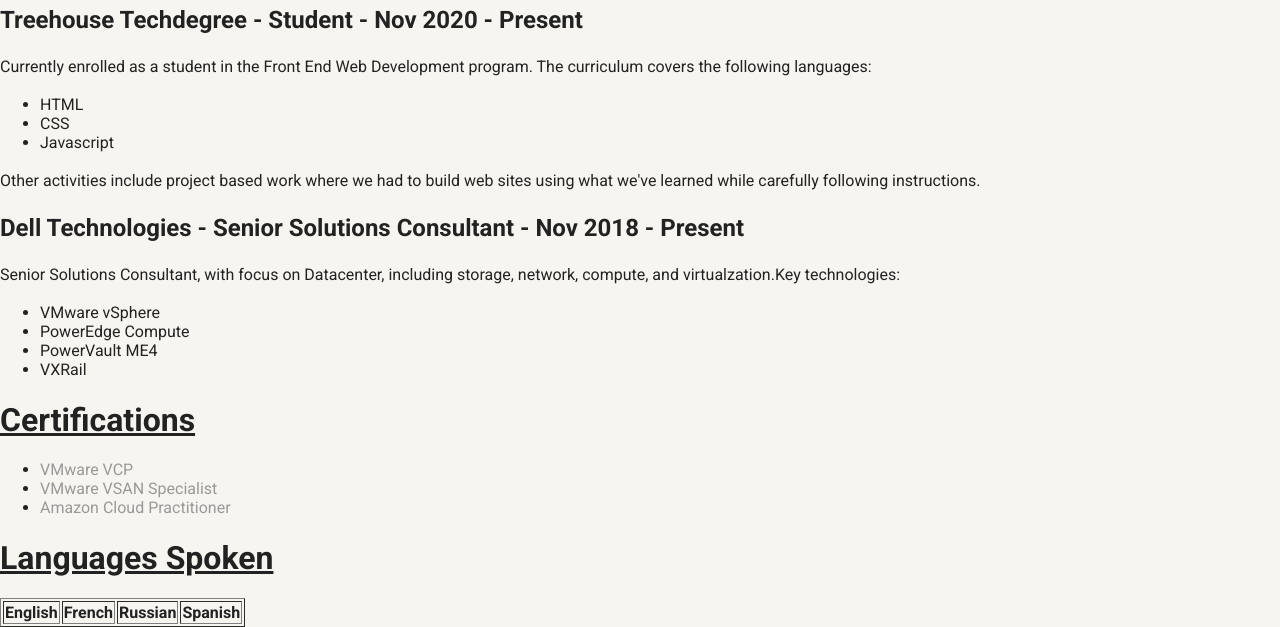
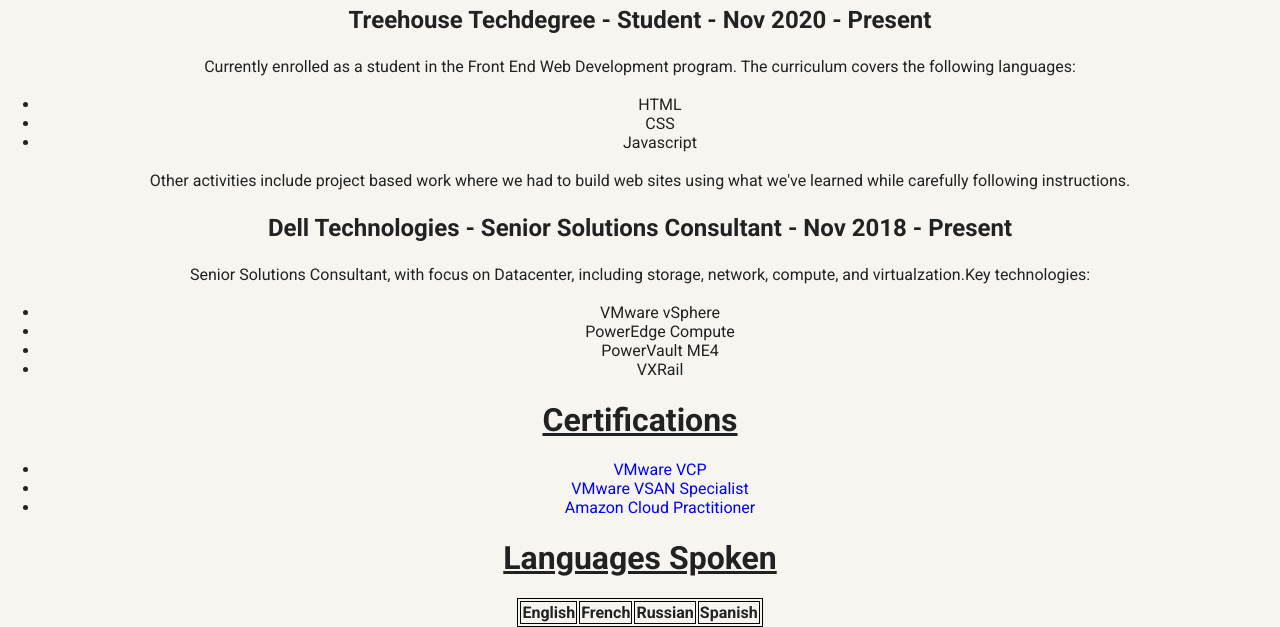
Before and after one commit to AndreyPogosyan/techdegree-project-1, a plain HTML site: page experience.html in a window 1280 px wide. Shown: the part 603-1230 px from the top of the page. Drawn offline with Linux system fonts and the light colour scheme; a web font is replaced by a local one.

Commit message:
fixing_code

```diff
--- a/experience.html
+++ b/experience.html
@@ -11,7 +11,7 @@
             <div>
                 <img src="images/me.png" alt="Photo of Andrey Pogosyan">
                 <h2 class="name">Andrey Pogosyan</h2>
-                <h3 class="role">Web Developer</h4>
+                <h3 class="role">Web Developer</h3>
                 <h4 class="role">Montreal, QC, Canada</h4>
                 <h4 class="role">Phone: (555) 555-555</h4>
             </div>
@@ -26,7 +26,7 @@
             <hr style="height:2px;border-width:0;color:gray;background-color:gray">
 
         <main>
-                <div align="left">
+            <div class="align-center">
                 <h1 style="text-decoration:underline;">Experience</h1>
                 <h2>Treehouse Techdegree - Student - Nov 2020 - Present</h2>
                 <p>Currently enrolled as a student in the Front End Web Development program. The curriculum covers the following languages:</p>
@@ -47,38 +47,26 @@
                 </ul>
             </div>
 
-                <div align="left">
+            <div class="align-center">
                 <h1 style="text-decoration:underline;">Certifications</h1>
                     <ul>
                         <li><a href="https://www.vmware.com/education-services/certification/vcp-dcv.html" target="_blank">VMware VCP</a></li>
-                            <li><a href="https://www.vmware.com/education-services/certification/vsan-specialist.html">VMware VSAN Specialist</a></li>
-                            <li><a href="https://aws.amazon.com/training/learn-about/cloud-practitioner/">Amazon Cloud Practitioner</a></li>
+                        <li><a href="https://www.vmware.com/education-services/certification/vsan-specialist.html" target="_blank">VMware VSAN Specialist</a></li>
+                        <li><a href="https://aws.amazon.com/training/learn-about/cloud-practitioner/" target="_blank">Amazon Cloud Practitioner</a></li>
                     </ul>
             </div>
 
-                <div align="left">
+            <div class="align-center">
                 <h1 style="text-decoration:underline;">Languages Spoken</h1>
-                       <table border="1">
+                    <table class="solid">
                         <tr>
                             <th>English</th>
                             <th>French</th>
                             <th>Russian</th>
                             <th>Spanish</th>
                         </tr>
+                    </table>
                 </div>
             </main>
-
-
-
-
-
-
-
-
-
-
-
-
-
         </body>
 </html>
--- a/styles.css
+++ b/styles.css
@@ -207,6 +207,20 @@
     width: 150px;
   }
 
+  .align-center {
+    align-items: center;
+  }
+
+  table.solid {
+    border-style: solid;
+    margin-left: auto;
+    margin-right: auto;
+  }
+
+  table, tr, th {
+    border: 1px solid black;
+  }
+
   main {
     padding-top: 20px;
   }
@@ -215,6 +229,30 @@
     line-height: 1.6em;
   }
 
+  a:link {
+    color: blue;
+    background-color: transparent;
+    text-decoration: none;
+  }
+
+  a:visited {
+    color: purple;
+    background-color: transparent;
+    text-decoration: none;
+  }
+
+  a:hover {
+    color: red;
+    background-color: transparent;
+    text-decoration: underline;
+  }
+
+  a:active {
+    color: green;
+    background-color: transparent;
+    text-decoration: underline;
+  }
+
   footer {
     font-size: 1.3em;
     max-width: 1200px;
```
Lines whose indentation alone changed are shown as unchanged.
